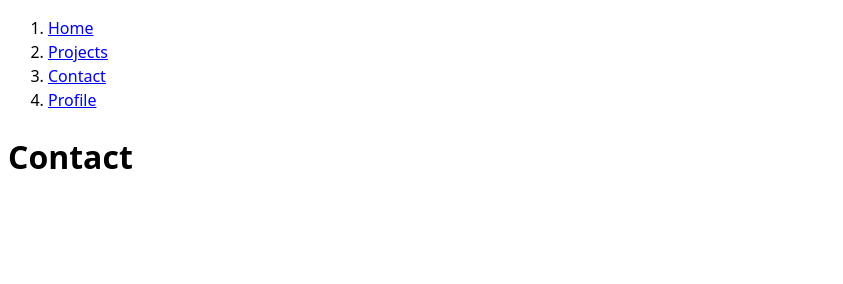
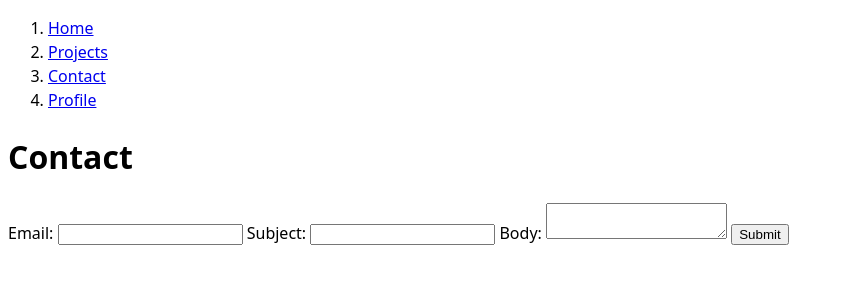
Before and after one commit to lvcyklm02/portfolio, a plain HTML site: page contact/index.html in a window 1280 px wide. Shown: the whole page, without its empty margins (0-843 px from the left). Drawn offline with Linux system fonts and the light colour scheme.

Commit message:
contact form

```diff
--- a/contact/index.html
+++ b/contact/index.html
@@ -18,6 +18,26 @@
         </ol>
     </nav>
     <h1>Contact</h1>
+
+    <form action="mailto:lucykim@mit.edu">
+
+        <label>Email:
+            <input type="email" name="email" required />
+        </label>
+
+        <label>Subject:
+            <input name="subject" required />
+        </label>
+
+        <label>Body:
+            <textarea name="body"></textarea>
+        </label>
+
+        <button>Submit</button>
+
+    </form>
+
+
 </body>
 
 </html>
```
